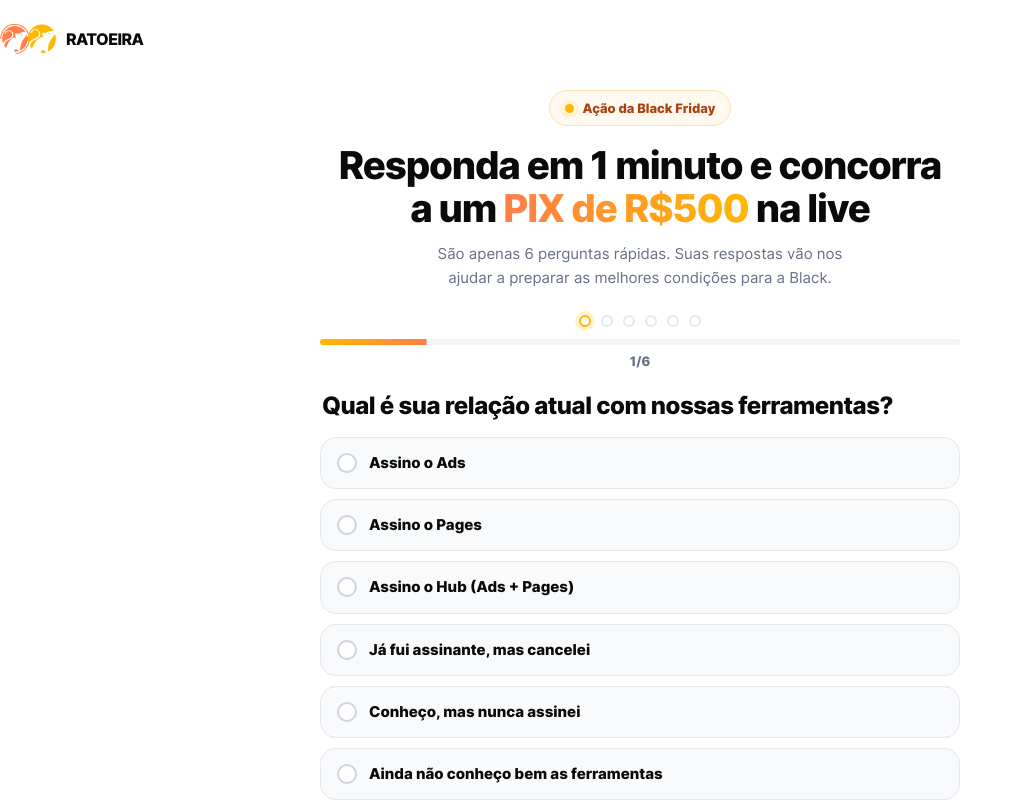
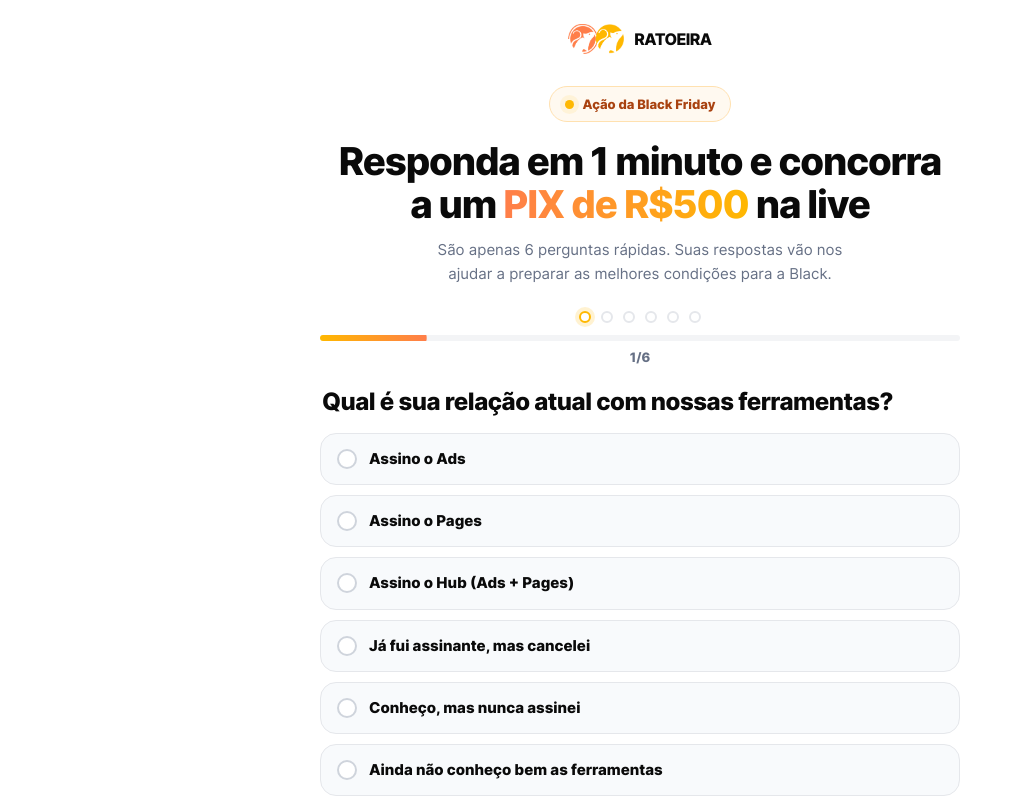
Before and after one commit to lucasignislab/lpblack, a website: page qualificacao.html in a window 1280 px wide. Shown: the top 803 px of the page, without its empty margins (0-1023 px from the left). Drawn offline with Linux system fonts and the light colour scheme.

Commit message:
fix: centraliza marca na qualificacao

```diff
--- a/qualificacao.css
+++ b/qualificacao.css
@@ -5,10 +5,12 @@
 }
 
 .quali-header {
+  display: flex;
+  justify-content: center;
   padding: 20px 0 0;
 }
 .quali-header .brand {
-  width: min(calc(100% - 32px), var(--container));
+  width: fit-content;
   margin-inline: auto;
   margin-bottom: 0;
   color: var(--ink);
--- a/qualificacao.html
+++ b/qualificacao.html
@@ -10,7 +10,7 @@
     <link rel="icon" href="assets/ratoeira-mark.png" />
     <link rel="preload" href="assets/inter-extra-bold.ttf" as="font" type="font/ttf" crossorigin />
     <link rel="stylesheet" href="styles.css" />
-    <link rel="stylesheet" href="qualificacao.css?v=2" />
+    <link rel="stylesheet" href="qualificacao.css?v=3" />
     <script src="qualificacao.js?v=4" defer></script>
   </head>
   <body class="quali-page">
```
